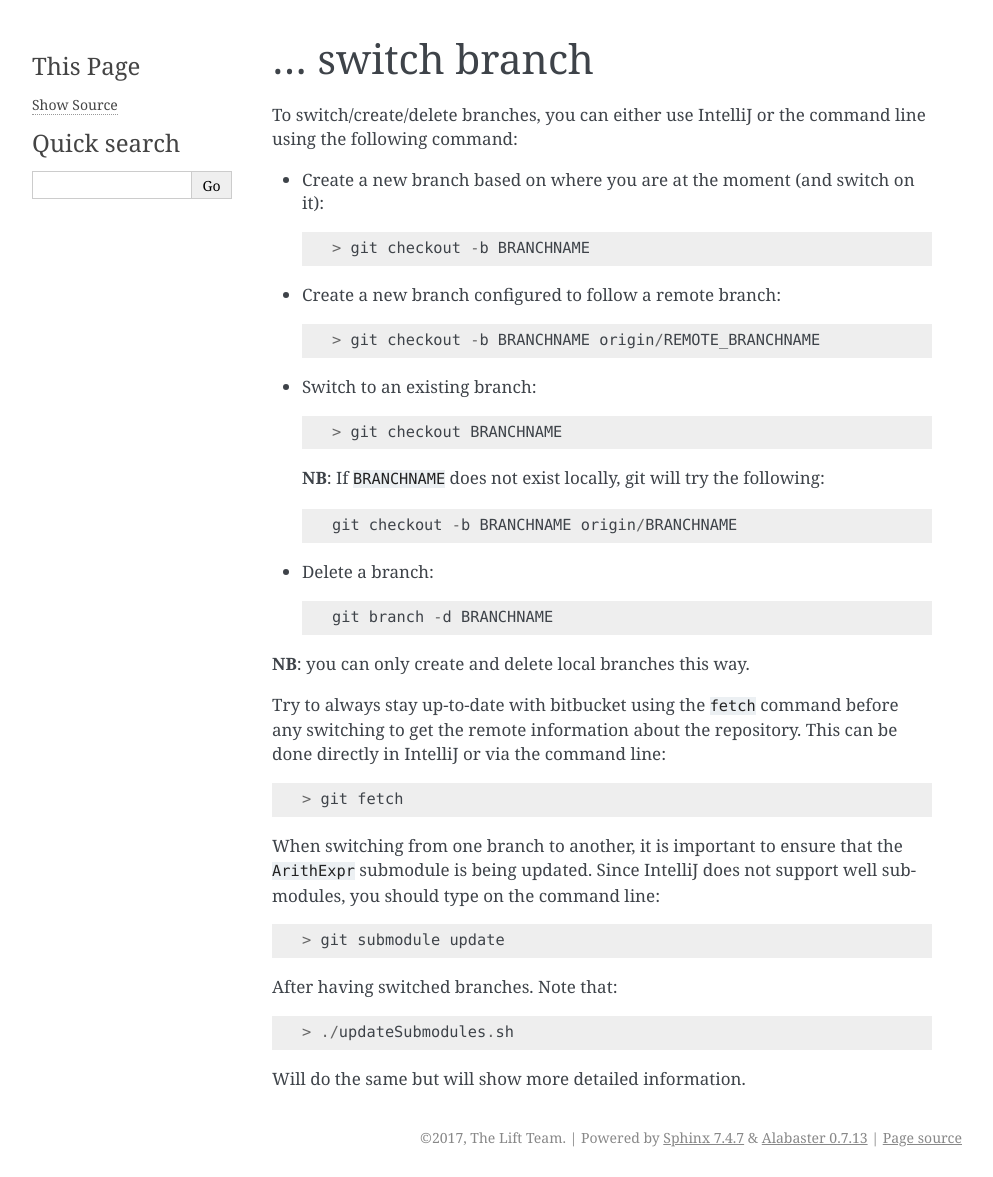
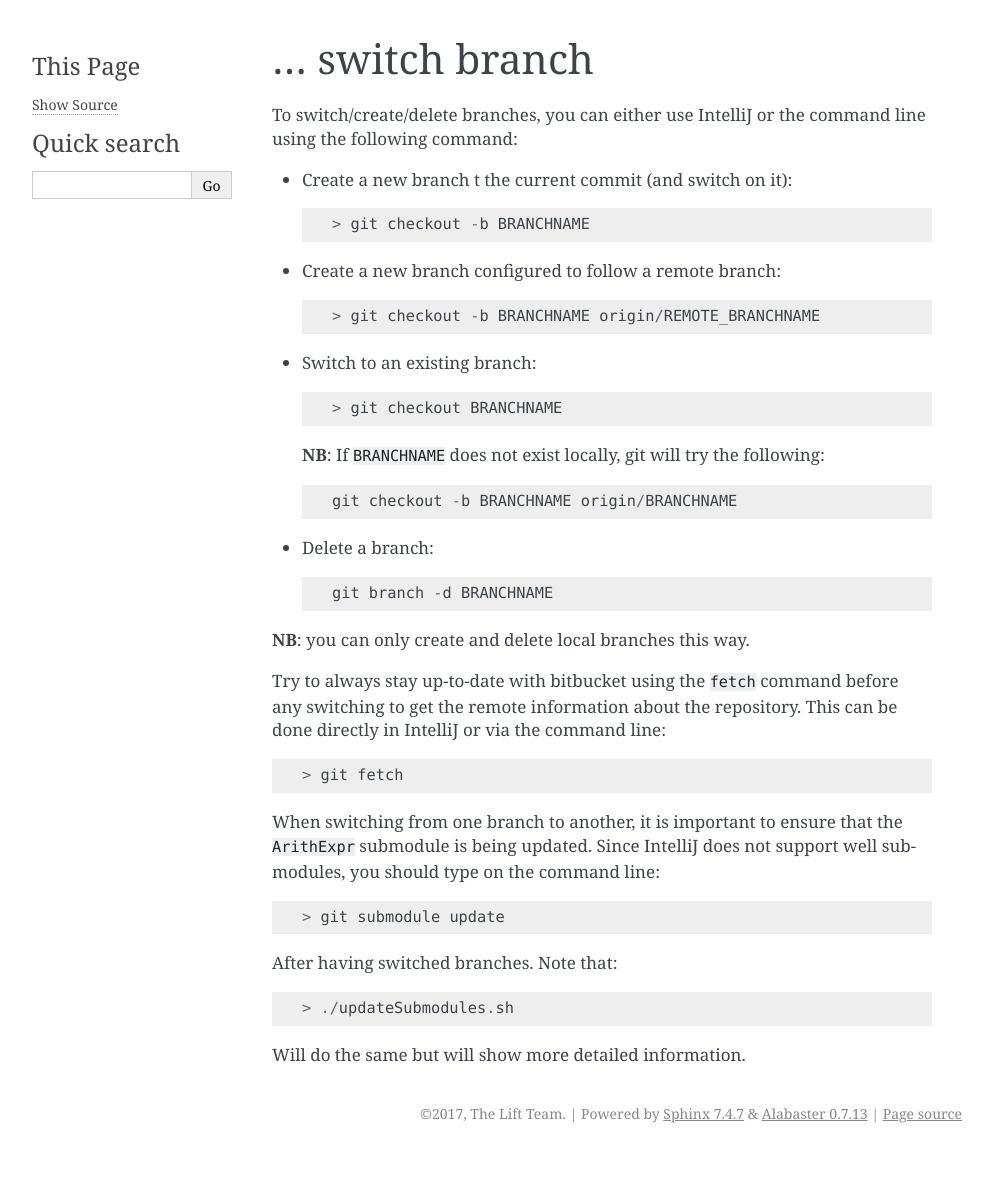
Before and after one commit to lift-project/lift, a Sphinx documentation site: the page built from docs/source/developing-lift/howtos/switch-branch.rst, in a window 1280 px wide. Shown: the whole page, without its empty margins (148-1141 px from the left). Built offline with Sphinx 7.4.7, drawn with Linux system fonts in a browser that asks for light colours; after the commit the page ends 1153 px from its top, so only the background shows below that.

Commit message:
Rephrase some explanations in switch-branch.rst

```diff
--- a/docs/source/developing-lift/howtos/switch-branch.rst
+++ b/docs/source/developing-lift/howtos/switch-branch.rst
@@ -4,7 +4,7 @@
 To switch/create/delete branches, you can either use IntelliJ or the command
 line using the following command:
 
-- Create a new branch based on where you are at the moment (and switch on it)::
+- Create a new branch  t the current commit (and switch on it)::
 
     > git checkout -b BRANCHNAME
 
```
